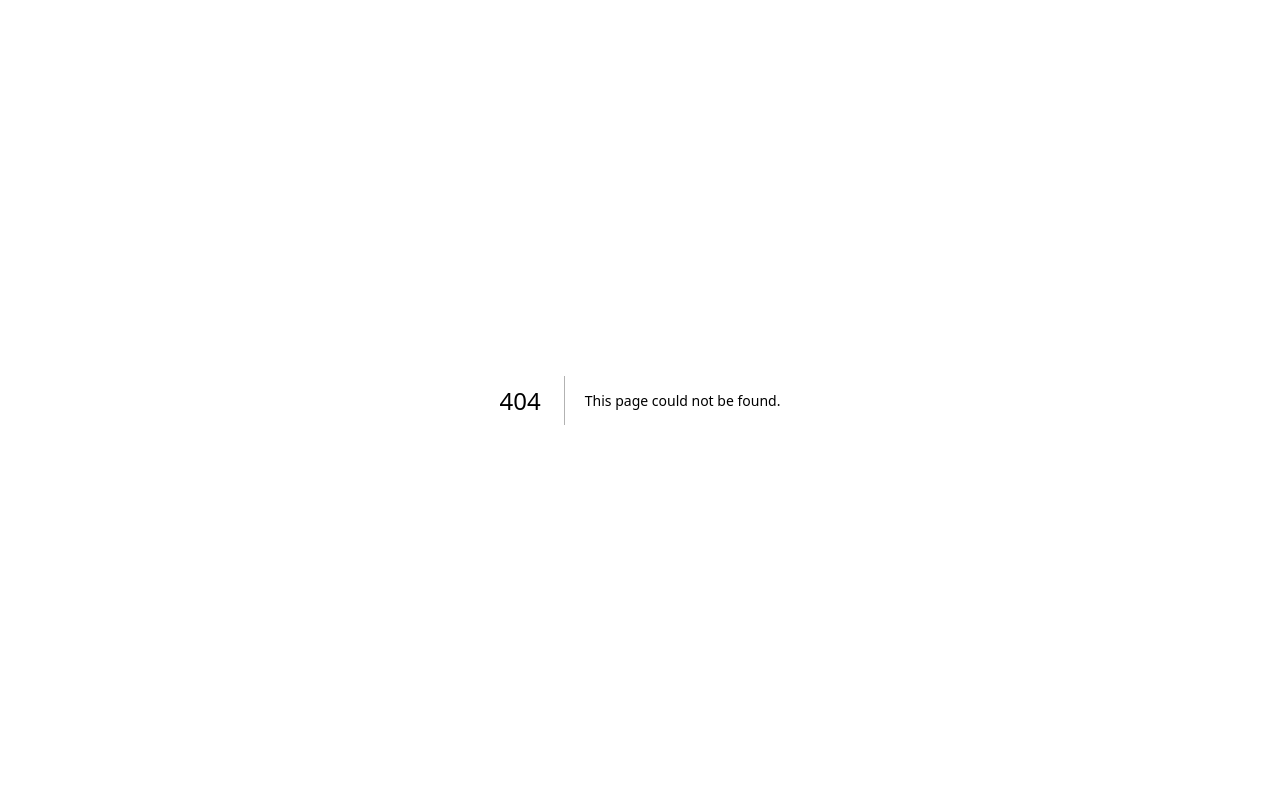
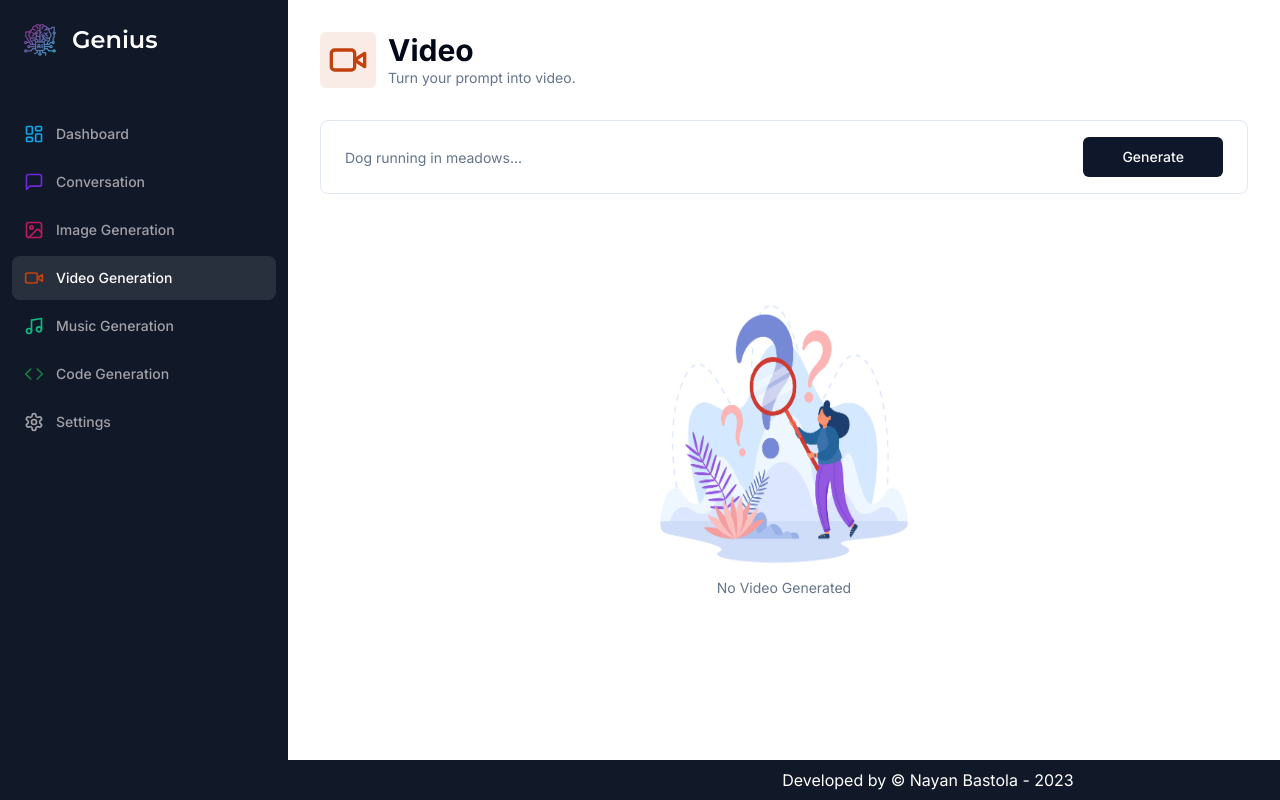
Before and after one commit to GM-Frost/Genius-AI-SaaS, a Next.js app: page /video in a window 1280 px wide. Before the commit this address had no page. Built offline with nearby package versions, Linux system fonts and the light colour scheme.

Commit message:
Complete Video

```diff
--- /dev/null
+++ b/app/(dashboard)/(routes)/music/constants.ts
@@ -0,0 +1,9 @@
+import * as z from "zod"; //form validation
+
+import React from "react";
+
+export const formSchema = z.object({
+  prompt: z.string().min(1, {
+    message: "Music is required",
+  }),
+});
--- /dev/null
+++ b/app/(dashboard)/(routes)/music/page.tsx
@@ -0,0 +1,124 @@
+"use client";
+
+import * as z from "zod";
+import axios from "axios";
+import { Music } from "lucide-react";
+import { useForm } from "react-hook-form";
+import { useState } from "react";
+
+import { useRouter } from "next/navigation";
+
+import { Button } from "@/components/ui/button";
+import { Input } from "@/components/ui/input";
+import { EmptyComponent } from "@/components/empty";
+
+import { zodResolver } from "@hookform/resolvers/zod";
+import { Form, FormControl, FormField, FormItem } from "@/components/ui/form";
+
+import { formSchema } from "./constants";
+import Heading from "@/components/Heading";
+import { Loader } from "@/components/loader";
+
+const MusicPage = () => {
+  const router = useRouter();
+
+  const [music, setMusic] = useState<string>();
+
+  const form = useForm<z.infer<typeof formSchema>>({
+    resolver: zodResolver(formSchema),
+    defaultValues: {
+      prompt: "",
+    },
+  });
+
+  const isLoading = form.formState.isSubmitting;
+
+  const onSubmit = async (values: z.infer<typeof formSchema>) => {
+    try {
+      setMusic(undefined);
+
+      const response = await axios.post("/api/music", values);
+      setMusic(response.data.audio);
+
+      form.reset();
+    } catch (error: any) {
+      console.log("Error: ", error);
+    } finally {
+      router.refresh();
+    }
+  };
+
+  return (
+    <div>
+      <Heading
+        title="Music"
+        description="Turn your prompt into music."
+        icon={Music}
+        iconColor="text-emerald-500"
+        bgColor="bg-emerald-500/10"
+      />
+      <div className="px-4 lg:px-8">
+        <div>
+          <Form {...form}>
+            <form
+              onSubmit={form.handleSubmit(onSubmit)}
+              className="
+                rounded-lg
+                border
+                w-full
+                p-4
+                px-3
+                md:px-6
+                focus-within:shadow-sm
+                grid
+                grid-cols-12
+                gap-2
+              "
+            >
+              <FormField
+                name="prompt"
+                render={({ field }) => (
+                  <FormItem className="col-span-12 lg:col-span-10">
+                    <FormControl className="m-0 p-0">
+                      <Input
+                        className="border-0 outline-none focus-visible:ring-0 focus-visible:ring-transparent"
+                        disabled={isLoading}
+                        placeholder="Guitar solo..."
+                        {...field}
+                      />
+                    </FormControl>
+                  </FormItem>
+                )}
+              />
+              <Button
+                className="col-span-12 lg:col-span-2 w-full"
+                type="submit"
+                disabled={isLoading}
+                size="icon"
+              >
+                Generate
+              </Button>
+            </form>
+          </Form>
+        </div>
+        <div className="space-y-4 mt-4">
+          {isLoading && (
+            <div className="p-8 rounded-lg w-full flex items-center justify-center bg-muted">
+              <Loader />
+            </div>
+          )}
+          {!music && !isLoading && (
+            <EmptyComponent label="No Music Generated" />
+          )}
+          {music && (
+            <audio controls className="w-full mt-8">
+              <source src={music} />
+            </audio>
+          )}
+        </div>
+      </div>
+    </div>
+  );
+};
+
+export default MusicPage;
--- /dev/null
+++ b/app/(dashboard)/(routes)/video/constants.ts
@@ -0,0 +1,7 @@
+import * as z from "zod"; //form validation
+
+export const formSchema = z.object({
+  prompt: z.string().min(1, {
+    message: "Video Prompt is required",
+  }),
+});
--- /dev/null
+++ b/app/(dashboard)/(routes)/video/page.tsx
@@ -0,0 +1,127 @@
+"use client";
+
+import * as z from "zod";
+import axios from "axios";
+import { Music, VideoIcon } from "lucide-react";
+import { useForm } from "react-hook-form";
+import { useState } from "react";
+
+import { useRouter } from "next/navigation";
+
+import { Button } from "@/components/ui/button";
+import { Input } from "@/components/ui/input";
+import { EmptyComponent } from "@/components/empty";
+
+import { zodResolver } from "@hookform/resolvers/zod";
+import { Form, FormControl, FormField, FormItem } from "@/components/ui/form";
+
+import { formSchema } from "./constants";
+import Heading from "@/components/Heading";
+import { Loader } from "@/components/loader";
+
+const VideoPage = () => {
+  const router = useRouter();
+
+  const [video, setVideo] = useState<string>();
+
+  const form = useForm<z.infer<typeof formSchema>>({
+    resolver: zodResolver(formSchema),
+    defaultValues: {
+      prompt: "",
+    },
+  });
+
+  const isLoading = form.formState.isSubmitting;
+
+  const onSubmit = async (values: z.infer<typeof formSchema>) => {
+    try {
+      setVideo(undefined);
+
+      const response = await axios.post("/api/video", values);
+      setVideo(response.data[0]);
+
+      form.reset();
+    } catch (error: any) {
+      console.log("Error: ", error);
+    } finally {
+      router.refresh();
+    }
+  };
+
+  return (
+    <div>
+      <Heading
+        title="Video"
+        description="Turn your prompt into video."
+        icon={VideoIcon}
+        iconColor="text-orange-700"
+        bgColor="bg-orange-700/10"
+      />
+      <div className="px-4 lg:px-8">
+        <div>
+          <Form {...form}>
+            <form
+              onSubmit={form.handleSubmit(onSubmit)}
+              className="
+                rounded-lg
+                border
+                w-full
+                p-4
+                px-3
+                md:px-6
+                focus-within:shadow-sm
+                grid
+                grid-cols-12
+                gap-2
+              "
+            >
+              <FormField
+                name="prompt"
+                render={({ field }) => (
+                  <FormItem className="col-span-12 lg:col-span-10">
+                    <FormControl className="m-0 p-0">
+                      <Input
+                        className="border-0 outline-none focus-visible:ring-0 focus-visible:ring-transparent"
+                        disabled={isLoading}
+                        placeholder="Dog running in meadows..."
+                        {...field}
+                      />
+                    </FormControl>
+                  </FormItem>
+                )}
+              />
+              <Button
+                className="col-span-12 lg:col-span-2 w-full"
+                type="submit"
+                disabled={isLoading}
+                size="icon"
+              >
+                Generate
+              </Button>
+            </form>
+          </Form>
+        </div>
+        <div className="space-y-4 mt-4">
+          {isLoading && (
+            <div className="p-8 rounded-lg w-full flex items-center justify-center bg-muted">
+              <Loader />
+            </div>
+          )}
+          {!video && !isLoading && (
+            <EmptyComponent label="No Video Generated" />
+          )}
+          {video && (
+            <video
+              controls
+              className="w-full mt-8 aspect-video rounded-lg border bg-black"
+            >
+              <source src={video} />
+            </video>
+          )}
+        </div>
+      </div>
+    </div>
+  );
+};
+
+export default VideoPage;
--- /dev/null
+++ b/app/api/music/route.ts
@@ -0,0 +1,37 @@
+import { auth } from "@clerk/nextjs";
+import { NextResponse } from "next/server";
+import Replicate from "replicate";
+
+const replicate = new Replicate({
+  auth: process.env.REPLICATE_API_TOKEN!,
+});
+
+export async function POST(req: Request) {
+  try {
+    const { userId } = auth();
+    const body = await req.json();
+    const { prompt } = body;
+
+    if (!userId) {
+      return new NextResponse("Unauthorized", { status: 401 });
+    }
+
+    if (!prompt) {
+      return new NextResponse("Prompt are required", { status: 400 });
+    }
+
+    const response = await replicate.run(
+      "riffusion/riffusion:8cf61ea6c56afd61d8f5b9ffd14d7c216c0a93844ce2d82ac1c9ecc9c7f24e05",
+      {
+        input: {
+          prompt_a: prompt,
+        },
+      }
+    );
+
+    return NextResponse.json(response);
+  } catch (error) {
+    console.log("[MUSIC_ERROR]", error);
+    return new NextResponse("Internal Error", { status: 500 });
+  }
+}
--- /dev/null
+++ b/app/api/video/route.ts
@@ -0,0 +1,37 @@
+import { auth } from "@clerk/nextjs";
+import { NextResponse } from "next/server";
+import Replicate from "replicate";
+
+const replicate = new Replicate({
+  auth: process.env.REPLICATE_API_TOKEN!,
+});
+
+export async function POST(req: Request) {
+  try {
+    const { userId } = auth();
+    const body = await req.json();
+    const { prompt } = body;
+
+    if (!userId) {
+      return new NextResponse("Unauthorized", { status: 401 });
+    }
+
+    if (!prompt) {
+      return new NextResponse("Prompt are required", { status: 400 });
+    }
+
+    const response = await replicate.run(
+      "anotherjesse/zeroscope-v2-xl:9f747673945c62801b13b84701c783929c0ee784e4748ec062204894dda1a351",
+      {
+        input: {
+          prompt: prompt,
+        },
+      }
+    );
+
+    return NextResponse.json(response);
+  } catch (error) {
+    console.log("[VIDEO_ERROR]", error);
+    return new NextResponse("Internal Error", { status: 500 });
+  }
+}
--- a/package.json
+++ b/package.json
@@ -26,6 +26,7 @@
     "react-dom": "^18",
     "react-hook-form": "^7.48.2",
     "react-markdown": "^9.0.1",
+    "replicate": "^0.22.0",
     "tailwind-merge": "^2.0.0",
     "tailwindcss-animate": "^1.0.7",
     "zod": "^3.22.4"
```
Also changed, not shown: 2 other files (tests, documents, lock files or other folders).
